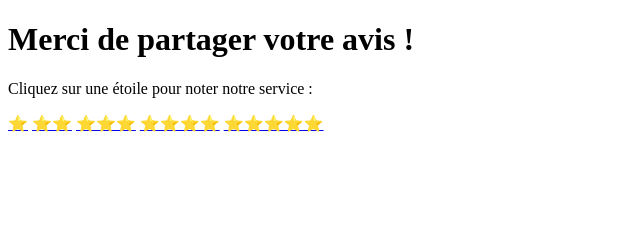
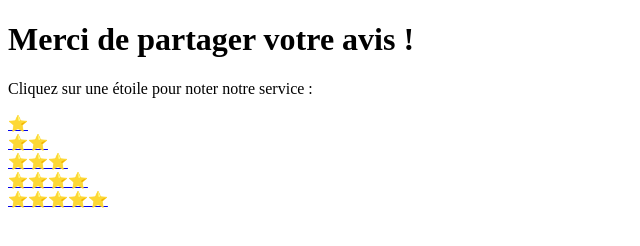
Before and after one commit to agencefamoos/avis-clients, a plain HTML site: page index.html in a window 1280 px wide. Shown: the whole page, without its empty margins (0-640 px from the left). Drawn offline with Linux system fonts and the light colour scheme.

Commit message:
Update index.html

```diff
--- a/index.html
+++ b/index.html
@@ -8,10 +8,10 @@
 <body>
     <h1>Merci de partager votre avis !</h1>
     <p>Cliquez sur une étoile pour noter notre service :</p>
-    <a href="https://forms.gle/74mS9amBeyp6vziJA" target="_blank">⭐</a>
-    <a href="https://forms.gle/74mS9amBeyp6vziJA" target="_blank">⭐⭐</a>
-    <a href="https://forms.gle/74mS9amBeyp6vziJA" target="_blank">⭐⭐⭐</a>
-    <a href="https://forms.gle/74mS9amBeyp6vziJA" target="_blank">⭐⭐⭐⭐</a>
+    <a href="https://forms.gle/74mS9amBeyp6vziJA" target="_blank">⭐</a><br />
+    <a href="https://forms.gle/74mS9amBeyp6vziJA" target="_blank">⭐⭐</a><br />
+    <a href="https://forms.gle/74mS9amBeyp6vziJA" target="_blank">⭐⭐⭐</a><br />
+    <a href="https://forms.gle/74mS9amBeyp6vziJA" target="_blank">⭐⭐⭐⭐</a><br />
     <a href="https://reviewthis.biz/aab" target="_blank">⭐⭐⭐⭐⭐</a>
 </body>
 </html>
```
